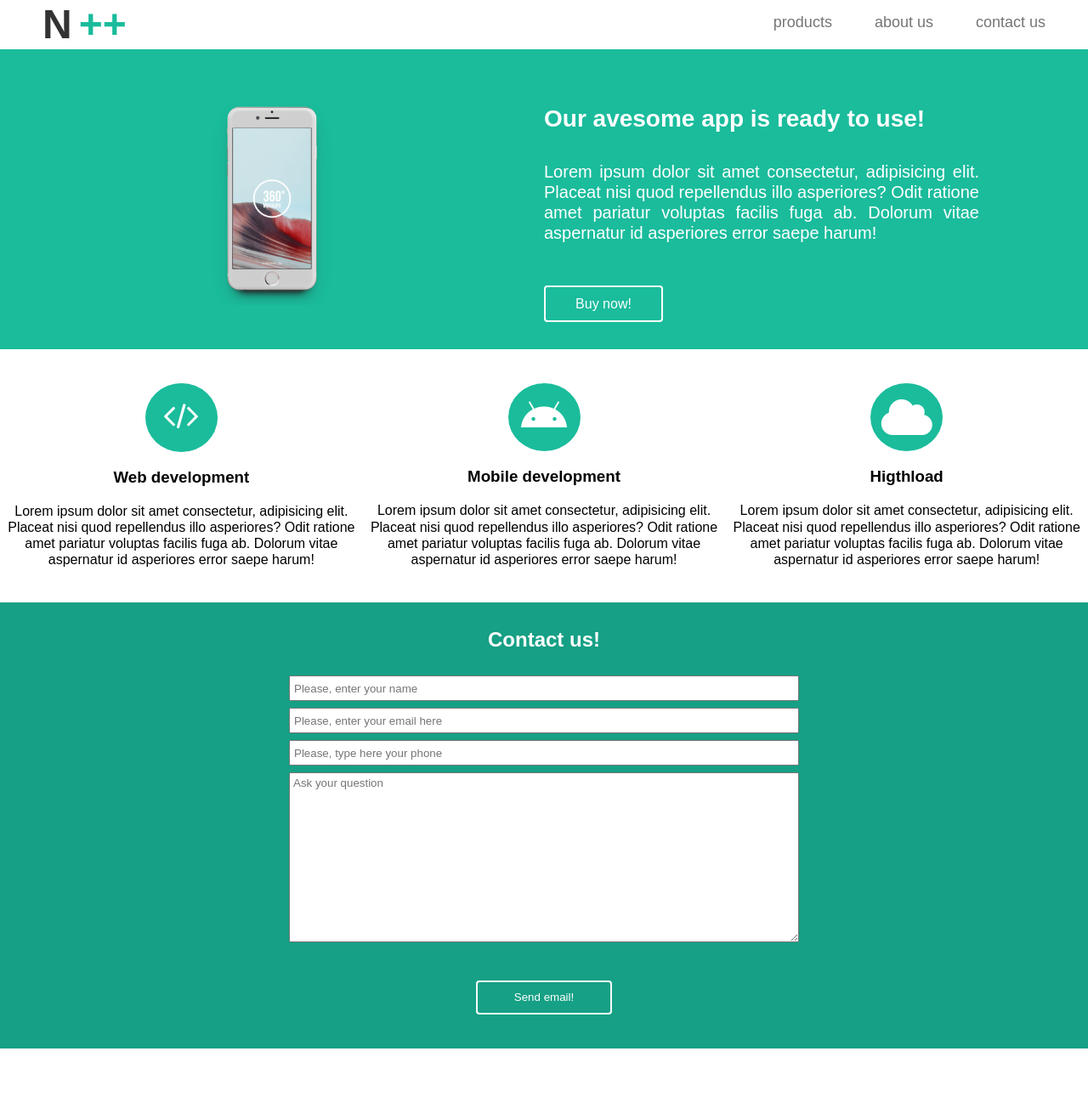
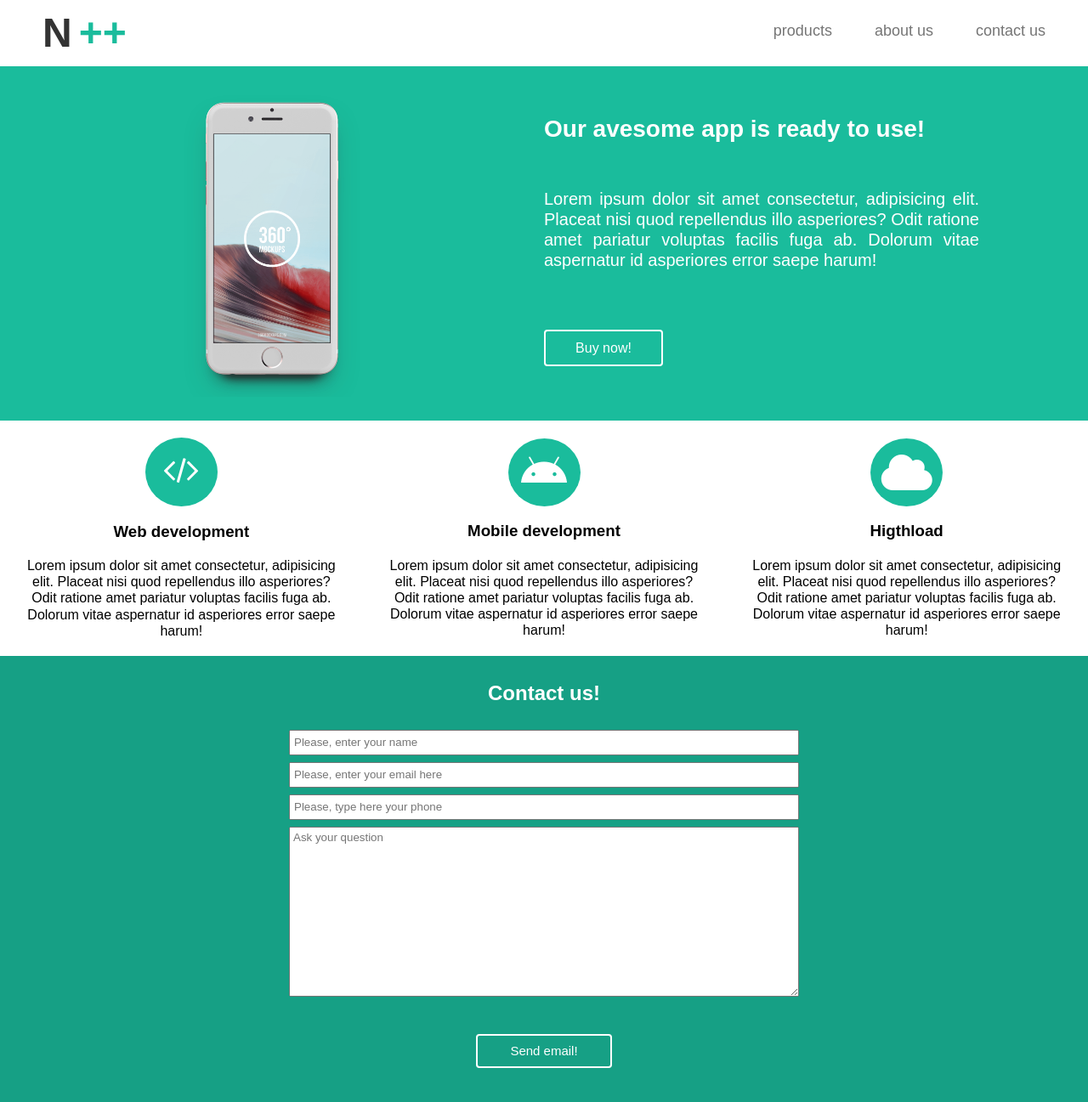
Before and after one commit to shpp-isahnovskii/shpp-Intro_to_Fullstack, a PHP site: page / in a window 1280 px wide. Shown: the whole page at 85% size. Before the commit the page ends 1234 px from the top, so only its background shows below. Run offline with PHP 8.4, Linux system fonts and the light colour scheme; some libraries are stand-ins or nearby versions.

Commit message:
Marina fixes adds

```diff
--- a/task1/landing N++/index.html
+++ b/task1/landing N++/index.html
@@ -35,10 +35,11 @@
     <div class="app-review_right-side">
       <h1>Our avesome app is ready to use!</h1>
       <p>Lorem ipsum dolor sit amet consectetur, adipisicing elit.
-        Placeat nisi quod repellendus illo asperiores? Odit ratione amet pariatur voluptas facilis fuga ab.
+        Placeat nisi quod repellendus illo asperiores?
+        Odit ratione amet pariatur voluptas facilis fuga ab.
         Dolorum vitae aspernatur id asperiores error saepe harum!
       </p>
-      <div class="buy-now">Buy now!</div>
+      <div class="big_button"><a href="#buy_now">Buy now!</a></div>
     </div>
 
 
@@ -87,7 +88,8 @@
       <br>
       <textarea id="question" name="question" placeholder="Ask your question" style="height:200px"></textarea>
       <br>
-      <input type="submit" value="Send email!">
+      <input class="big_button" type="submit" value="Send email!">
+
     </form>
   </section>
 
--- a/task1/landing N++/style.css
+++ b/task1/landing N++/style.css
@@ -9,9 +9,11 @@ body {
 li {
   list-style-type: none;
 }
-li a,
-.logo a {
+a {
   text-decoration: none;
+}
+a:hover {
+  color: #333333;
 }
 
 section {
@@ -19,6 +21,7 @@ section {
 }
 
 header {
+  margin: 10px 0;
   display: flex;
   flex-direction: row;
   justify-content: space-between;
@@ -53,17 +56,17 @@ header ul li a {
   display: flex;
   justify-content: space-around;
   background-color: #1abc9c;
-  padding: 32px 0;
+  padding: 34px 0 24px 0;
+
 }
 
 .app-review_right-side,
 .app-review_left-side {
-	display: block;
+  display: block;
   width: 50%;
 }
 .app-review_left-side img {
-	max-width: 64%;
-	padding-top: 30px;
+  max-width: 95%;
 }
 
 .app-review_right-side {
@@ -74,7 +77,7 @@ header ul li a {
 .app-review_right-side h1 {
   max-width: 80%;
   text-align: justify;
-  padding-top: 10px;
+  padding-bottom: 30px;
 }
 .app-review_right-side h1 {
   font-size: 28px;
@@ -83,18 +86,28 @@ header ul li a {
   font-size: 20px;
 }
 
-.buy-now {
-  margin-top: 50px;
-  border: 2px solid #fff;
+.big_button {
+  margin-top: 40px;
+  border: 2px solid #ffffff;
   text-align: center;
   border-radius: 4px;
   padding: 10px 20px;
   width: 140px;
   cursor: pointer;
 }
+.big_button a {
+  color: #ffffff;
+}
+
+.big_button:hover {
+  background-color: #ffffff;
+}
+.big_button:hover > a {
+  color: #16a085;
+}
 
 .our-development {
-  margin: 40px 0;
+  margin: 20px 0;
   display: flex;
 }
 .dev {
@@ -102,6 +115,7 @@ header ul li a {
   flex-direction: column;
   justify-content: center;
   align-items: center;
+  padding: 0 28px;
 }
 
 .registration-form {
@@ -111,11 +125,11 @@ header ul li a {
 
 .registration-form h2 {
   padding-top: 30px;
-  color: #fff;
+  color: #ffffff;
 }
 
 i {
-  color: #fff;
+  color: #ffffff;
 }
 .icon {
   padding: 16px 0;
@@ -151,4 +165,9 @@ textarea {
   border: 2px solid white;
   border-radius: 4px;
   cursor: pointer;
+  font-size: 15px;
 }
+.registration-form form input[type="submit"]:hover {
+  background-color: #ffffff;
+  color: #16a085;
+}
```
